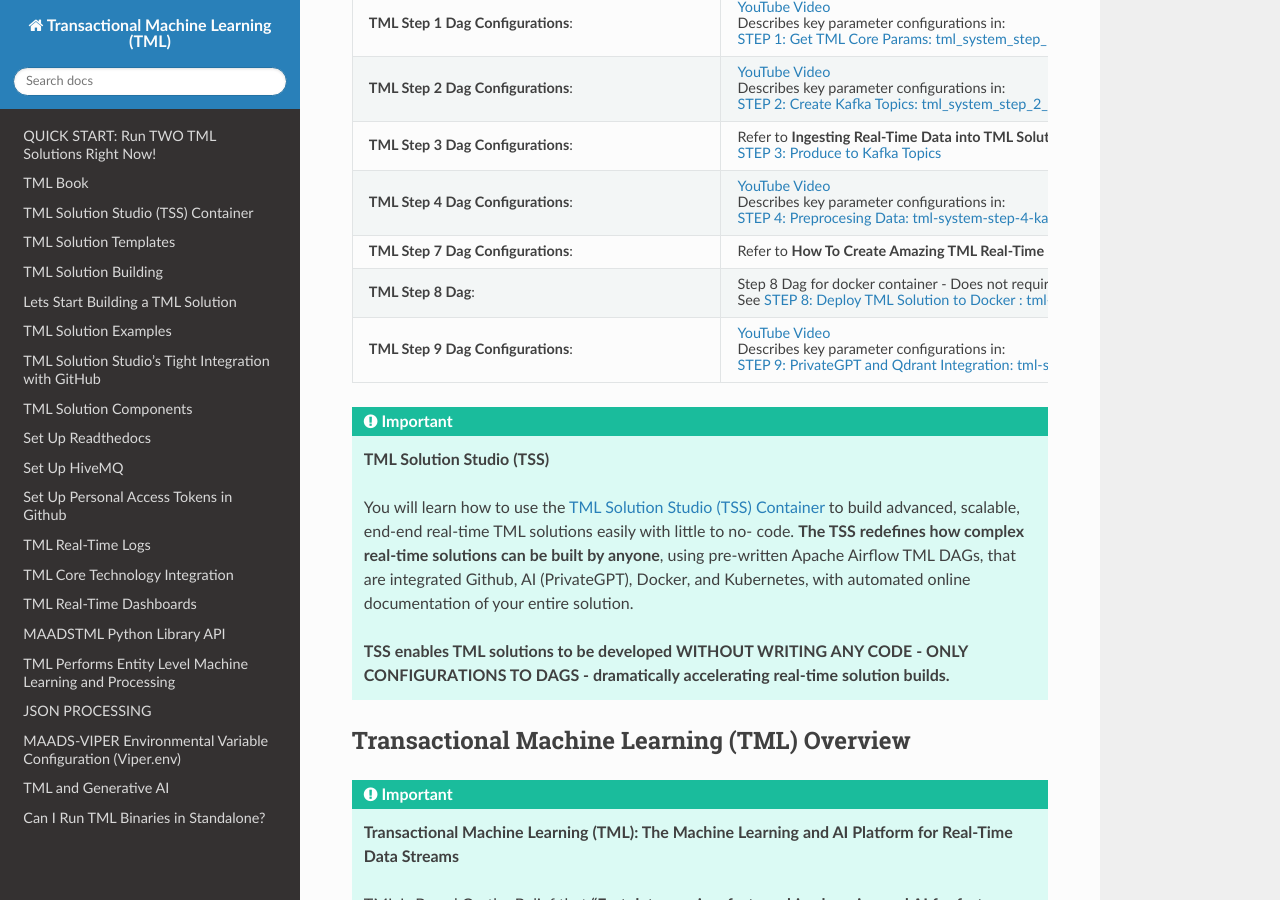
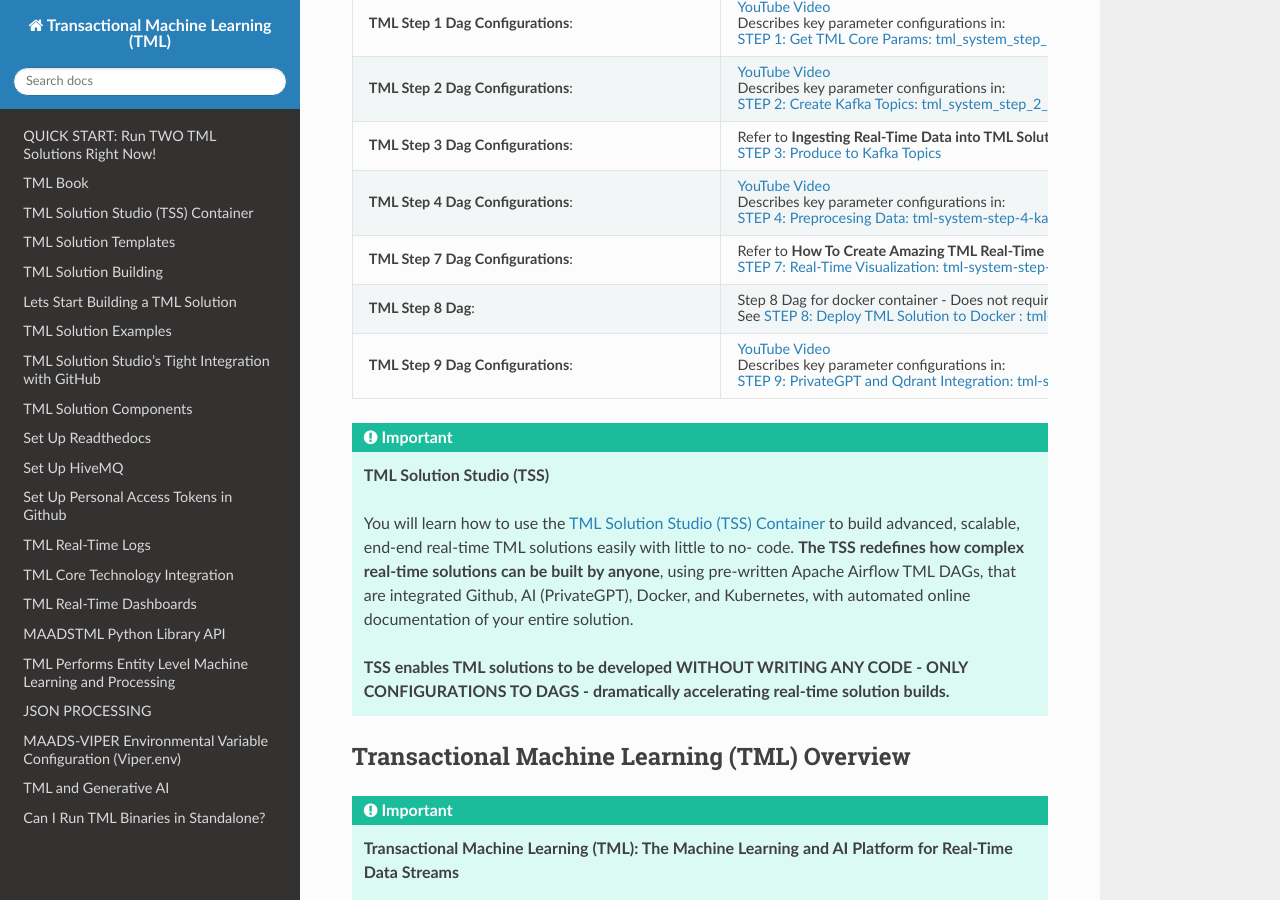
Before and after one commit to smaurice101/readthedocs, a Sphinx documentation site: the page built from docs/source/index.rst, in a window 1280 px wide and 900 px high, scrolled down 1324 px. Built offline with Sphinx 7.4.7 and the Read the Docs theme 3.1.0, drawn with Linux system fonts in a browser that asks for light colours.

Commit message:
Update index.rst

```diff
--- a/docs/source/index.rst
+++ b/docs/source/index.rst
@@ -91,6 +91,8 @@
        :ref:`STEP 4: Preprocesing Data: tml-system-step-4-kafka-preprocess-dag`
    * - **TML Step 7 Dag Configurations**:
      - Refer to **How To Create Amazing TML Real-Time Dashboards:**
+
+       :ref:`STEP 7: Real-Time Visualization: tml-system-step-7-kafka-visualization-dag`
    * - **TML Step 8 Dag**:
      - Step 8 Dag for docker container - Does not require any configurations.
 
```
